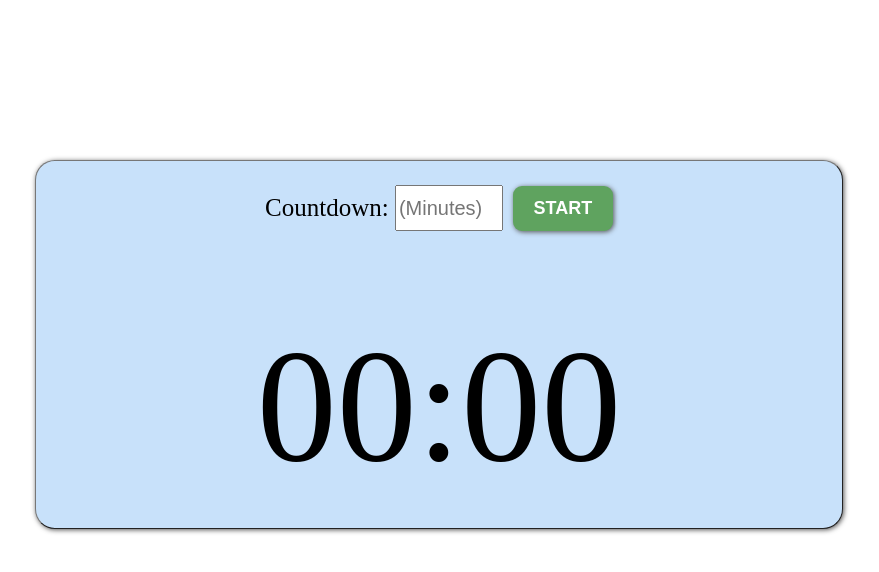
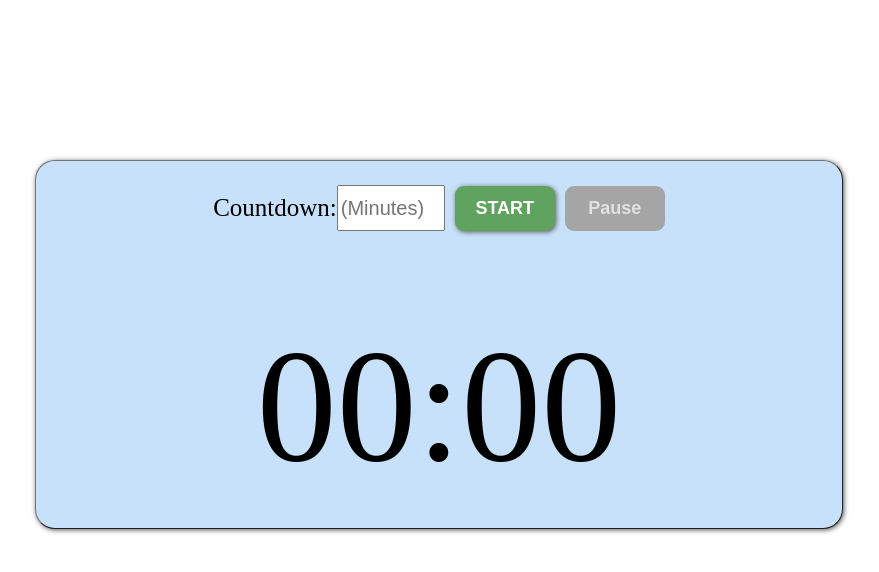
Before and after one commit to emike108/countdown-timer, a React (Create React App) app: page / in a window 1280 px wide. Shown: the top 572 px of the page, without its empty margins (201-1080 px from the left). Built offline with nearby package versions, Linux system fonts and the light colour scheme.

Commit message:
successful implementation of pause functionality

```diff
--- a/src/App.css
+++ b/src/App.css
@@ -70,7 +70,7 @@
   padding: 3vh;
 }
 
-.play-pause {
+/* .pause-button {
   align-self: flex-end;
   transform: translateY(-14vh);
   width: 50px;
@@ -80,10 +80,10 @@
   border-style: outset;
   box-shadow: 1px 1px 5px #555;
 }
-.play-pause:hover {
+.pause-button:hover {
   border-style: outset;
   box-shadow: 0 5px 15px rgba(35, 68, 122, 0.85);
-}
+} */
 
 .remaining-time {
   font-size: 20vh;
@@ -95,7 +95,7 @@
   font-size: 20px;
 }
 
-.search-button {
+.start-button {
   margin: 0 0 0 10px;
   width: 100px;
   height: 45px;
@@ -109,7 +109,7 @@
   box-shadow: 1px 1px 5px #555;
 }
 
-.search-button:disabled {
+.start-button:disabled {
   background-color: #a5a5a5;
   color: #e1e1e1;
   box-shadow: none;
@@ -117,7 +117,7 @@
   cursor: not-allowed;
 }
 
-.search-button:hover {
+.start-button:hover {
   border-style: outset;
   color: rgba(255, 255, 255, 1);
   box-shadow: 7px 7px 5px #555;
--- a/src/App.js
+++ b/src/App.js
@@ -1,11 +1,31 @@
-import { useState } from "react";
+import { useState, useRef } from "react";
 import "./App.css";
 import CountdownClock from "./Components/CountdownClock";
-import CountdownInputSection from "./Components/CountdownInputSection";
+import { CountdownInputSection } from "./Components/CountdownInputSection";
+import { calculateRemainingSeconds } from "./Shared/utils";
 
-function App() {
+export function App() {
   const [enteredTimeInMin, setEnteredTimeInMin] = useState("");
-  const [isCountingDown, setIsCountingDown] = useState(false);
+  const [secondsLeft, setSecondsLeft] = useState(null);
+
+  const [hasCountdownStarted, setHasCountdownStarted] = useState(false);
+  const [isCountdownPaused, setIsCountdownPaused] = useState(false);
+
+  const endTimeInMsRef = useRef(null);
+
+  function onCountdownPause() {
+    setIsCountdownPaused(true);
+  }
+
+  function onCountdownResume(timeInSec) {
+    endTimeInMsRef.current = new Date().getTime() + timeInSec * 1000;
+    const currentTime = new Date().getTime();
+
+    setSecondsLeft(
+      calculateRemainingSeconds(endTimeInMsRef.current, currentTime)
+    );
+    setIsCountdownPaused(false);
+  }
 
   // const [timerPaused, setTimerPaused] = useState(false);
   // const [timerSpeed, setTimerSpeed] = useState(1000);
@@ -19,7 +39,7 @@ function App() {
   // let countDownTime = (endTime - startTime) / 1000;
 
   // let isFirstRender = useRef(true);
-  // let intervalRef = useRef(null);
+  // let countdownIntervalRef = useRef(null);
   // let timeRef = useRef(new Date().getTime());
 
   // useEffect(() => {
@@ -28,12 +48,12 @@ function App() {
 
   // useEffect(() => {
   //   if (!isFirstRender.current) {
-  //     intervalRef.current = setInterval(() => {
+  //     countdownIntervalRef.current = setInterval(() => {
   //       updateRemainingTime();
   //     }, timerSpeed);
   //     setSelectedTime("");
   //     return () => {
-  //       if (intervalRef.current) clearInterval(intervalRef.current);
+  //       if (countdownIntervalRef.current) clearInterval(countdownIntervalRef.current);
   //     };
   //   } else {
   //     isFirstRender.current = false;
@@ -67,7 +87,7 @@ function App() {
   //     setTimesMinutes(minutes);
   //     setTimesSeconds(seconds);
   //   } else {
-  //     clearInterval(intervalRef.current);
+  //     clearInterval(countdownIntervalRef.current);
   //     setCountDownStyle({ color: "red" });
   //     setDisplayMessage("Times up!!");
   //     console.log("Time's up!!");
@@ -76,11 +96,11 @@ function App() {
 
   // const handlePause = () => {
   // console.log("Pause functionality disabled for now");
-  //   if (intervalRef.current) {
+  //   if (countdownIntervalRef.current) {
   //     if (!timerPaused) {
-  //       clearInterval(intervalRef.current);
+  //       clearInterval(countdownIntervalRef.current);
   //     } else {
-  //       intervalRef.current = setInterval(() => {
+  //       countdownIntervalRef.current = setInterval(() => {
   //         updateRemainingTime();
   //       }, timerSpeed);
   //     }
@@ -89,12 +109,12 @@ function App() {
   // };
 
   // const handleSpeed = (speed) => {
-  //   if (intervalRef.current) {
+  //   if (countdownIntervalRef.current) {
   //     if (speed === timerSpeed) {
   //       console.log("Timer already at indicated speed");
   //     } else {
-  //       clearInterval(intervalRef.current);
-  //       intervalRef.current = setInterval(() => {
+  //       clearInterval(countdownIntervalRef.current);
+  //       countdownIntervalRef.current = setInterval(() => {
   //         updateRemainingTime();
   //       }, speed);
   //       setTimerSpeed(speed);
@@ -102,10 +122,11 @@ function App() {
   //   }
   // };
 
-  function onFinish() {
+  function onCountdownFinish() {
     setEnteredTimeInMin("");
-    setIsCountingDown(false);
-  };
+    setHasCountdownStarted(false);
+    setIsCountdownPaused(false);
+  }
 
   return (
     <div className="App">
@@ -113,13 +134,21 @@ function App() {
         <CountdownInputSection
           enteredTimeInMin={enteredTimeInMin}
           setEnteredTimeInMin={setEnteredTimeInMin}
-          isCountingDown={isCountingDown}
-          setIsCountingDown={setIsCountingDown}
+          secondsLeft={secondsLeft}
+          hasCountdownStarted={hasCountdownStarted}
+          setHasCountdownStarted={setHasCountdownStarted}
+          isCountdownPaused={isCountdownPaused}
+          onCountdownPause={onCountdownPause}
+          onCountdownResume={onCountdownResume}
         />
         <CountdownClock
           enteredTimeInMin={parseFloat(enteredTimeInMin)}
-          isCountingDown={isCountingDown}
-          onFinish={onFinish}
+          secondsLeft={secondsLeft}
+          setSecondsLeft={setSecondsLeft}
+          hasCountdownStarted={hasCountdownStarted}
+          isCountdownPaused={isCountdownPaused}
+          onCountdownFinish={onCountdownFinish}
+          endTimeInMsRef={endTimeInMsRef}
         />
         {/* <span className="speed-indicator">
           Speed:{" "}
@@ -161,5 +190,3 @@ function App() {
     </div>
   );
 }
-
-export default App;
--- a/src/Components/CountdownClock.js
+++ b/src/Components/CountdownClock.js
@@ -9,45 +9,53 @@ import {
 
 export default function CountdownClock({
   enteredTimeInMin,
-  isCountingDown,
-  onFinish,
+  secondsLeft,
+  setSecondsLeft,
+  hasCountdownStarted,
+  isCountdownPaused,
+  onCountdownFinish,
+  endTimeInMsRef,
 }) {
-  const [secondsLeft, setSecondsLeft] = useState(null);
   const [isMessageDisplayed, setIsMessageDisplayed] = useState(false);
 
-  const endMsTimeRef = useRef(null);
-  const totalMsCountdownRef = useRef(null);
-  const intervalRef = useRef(null);
-  const timeoutRef = useRef(null);
+  const totalCountdownMsTimeRef = useRef(null);
 
+  const countdownIntervalRef = useRef(null);
+  const endCountdownTimeoutRef = useRef(null);
+
+  // Initialize the values for endTimeRef and secondsLeft state when countdown starts
   useEffect(() => {
-    if (!!enteredTimeInMin && isCountingDown) {
-      endMsTimeRef.current =
+    if (!!enteredTimeInMin && hasCountdownStarted) {
+      endTimeInMsRef.current =
         new Date().getTime() + enteredTimeInMin * 60 * 1000;
 
       const currentTime = new Date().getTime();
-      totalMsCountdownRef.current = endMsTimeRef.current - currentTime;
+      totalCountdownMsTimeRef.current = endTimeInMsRef.current - currentTime;
 
       setSecondsLeft(
-        calculateRemainingSeconds(endMsTimeRef.current, currentTime)
+        calculateRemainingSeconds(endTimeInMsRef.current, currentTime)
       );
     }
-  }, [enteredTimeInMin, isCountingDown]);
+    // Other dependencies will cause unwanted resets of the countdown
+    // eslint-disable-next-line react-hooks/exhaustive-deps
+  }, [enteredTimeInMin, hasCountdownStarted]);
 
+  // Initialize the countdownIntervalRef which will use the value of endTimeRef to
+  // update the amount of seconds left
   useEffect(() => {
-    if (isCountingDown && endMsTimeRef.current) {
-      intervalRef.current = setInterval(() => {
+    if (hasCountdownStarted && endTimeInMsRef.current && !isCountdownPaused) {
+      countdownIntervalRef.current = setInterval(() => {
         const currentTime = new Date().getTime();
         const remainingTimeInSec = calculateRemainingSeconds(
-          endMsTimeRef.current,
+          endTimeInMsRef.current,
           currentTime
         );
         setSecondsLeft(remainingTimeInSec);
 
         if (remainingTimeInSec <= 0) {
-          clearInterval(intervalRef.current);
-          timeoutRef.current = setTimeout(() => {
-            onFinish();
+          clearInterval(countdownIntervalRef.current);
+          endCountdownTimeoutRef.current = setTimeout(() => {
+            onCountdownFinish();
             setIsMessageDisplayed(false);
           }, 3000);
         }
@@ -55,18 +63,17 @@ export default function CountdownClock({
 
       setIsMessageDisplayed(true);
     } else {
-      clearInterval(intervalRef.current);
-      setSecondsLeft(null);
-      setIsMessageDisplayed(false);
+      console.log("Clearing interval");
+      clearInterval(countdownIntervalRef.current);
     }
 
     return () => {
-      clearInterval(intervalRef.current);
-      clearTimeout(timeoutRef.current);
+      clearInterval(countdownIntervalRef.current);
+      clearTimeout(endCountdownTimeoutRef.current);
     };
-    // onFinish is not needed in the dependency array
+    // onCountdownFinish is not needed in the dependency array
     // eslint-disable-next-line react-hooks/exhaustive-deps
-  }, [isCountingDown]);
+  }, [hasCountdownStarted, isCountdownPaused]);
 
   return (
     <>
@@ -74,7 +81,7 @@ export default function CountdownClock({
         &nbsp;&nbsp;
         {isMessageDisplayed
           ? getDisplayMessage(
-              convertMsToSec(totalMsCountdownRef.current),
+              convertMsToSec(totalCountdownMsTimeRef.current),
               secondsLeft
             )
           : null}
@@ -82,7 +89,7 @@ export default function CountdownClock({
       <div className="countdown">
         <span
           className="remaining-time"
-          style={determineRemainingTimeStyle(secondsLeft, isCountingDown)}
+          style={determineRemainingTimeStyle(secondsLeft, hasCountdownStarted)}
         >
           {formatRemainingTime(secondsLeft)}
         </span>
--- a/src/Components/CountdownInputSection.js
+++ b/src/Components/CountdownInputSection.js
@@ -1,8 +1,14 @@
-export default function CountdownInputSection({
+import { PauseResumeButton } from "./PauseResumeButton";
+
+export function CountdownInputSection({
   enteredTimeInMin,
   setEnteredTimeInMin,
-  isCountingDown,
-  setIsCountingDown,
+  secondsLeft,
+  hasCountdownStarted,
+  setHasCountdownStarted,
+  isCountdownPaused,
+  onCountdownPause,
+  onCountdownResume,
 }) {
   function handleTimeInput(e) {
     const onlyNumbersAndPeriod = /^[0-9]*\.?[0-9]*$/;
@@ -15,22 +21,21 @@ export default function CountdownInputSection({
   return (
     <div className="countdown-input-section">
       <label htmlFor="time-input">Countdown:</label>
-      &nbsp;
       <input
         className="search-bar"
         id="time-input"
         placeholder="(Minutes)"
         value={enteredTimeInMin}
         onChange={handleTimeInput}
-        disabled={isCountingDown}
+        disabled={hasCountdownStarted}
       />
       <button
-        className="search-button"
+        className="start-button"
         type="button"
-        disabled={isCountingDown}
+        disabled={hasCountdownStarted}
         onClick={() => {
           if (parseFloat(enteredTimeInMin) > 0) {
-            setIsCountingDown(true);
+            setHasCountdownStarted(true);
           } else {
             alert("Please enter a value that is greater than 0!");
             setEnteredTimeInMin("");
@@ -39,6 +44,13 @@ export default function CountdownInputSection({
       >
         START
       </button>
+      <PauseResumeButton
+        hasCountdownStarted={hasCountdownStarted}
+        isCountdownPaused={isCountdownPaused}
+        onCountdownPause={onCountdownPause}
+        onCountdownResume={onCountdownResume}
+        secondsLeft={secondsLeft}
+      />
     </div>
   );
 }
--- /dev/null
+++ b/src/Components/PauseResumeButton.js
@@ -0,0 +1,26 @@
+export function PauseResumeButton({
+  hasCountdownStarted,
+  isCountdownPaused,
+  onCountdownPause,
+  onCountdownResume,
+  secondsLeft,
+}) {
+  return (
+    <button
+      //update the styling for the button
+      className="start-button"
+      type="button"
+      disabled={!hasCountdownStarted}
+      onClick={() => {
+        if (!isCountdownPaused) {
+          onCountdownPause();
+        } else {
+          onCountdownResume(secondsLeft);
+        }
+      }}
+    >
+      {/* convert to icons from MUI? */}
+      {isCountdownPaused ? "Resume" : "Pause"}
+    </button>
+  );
+}
--- a/src/Shared/utils.js
+++ b/src/Shared/utils.js
@@ -11,8 +11,8 @@ export function formatRemainingTime(secondsLeft) {
   )}`;
 }
 
-export function determineRemainingTimeStyle(secondsLeft, isCountingDown) {
-  if (!isCountingDown || secondsLeft === null) {
+export function determineRemainingTimeStyle(secondsLeft, hasCountdownStarted) {
+  if (!hasCountdownStarted || secondsLeft === null) {
     return { color: "black" };
   }
 
--- a/src/index.js
+++ b/src/index.js
@@ -1,6 +1,6 @@
 import React from "react";
 import ReactDOM from "react-dom";
-import App from "./App";
+import { App } from "./App";
 
 ReactDOM.render(
   <React.StrictMode>
```
